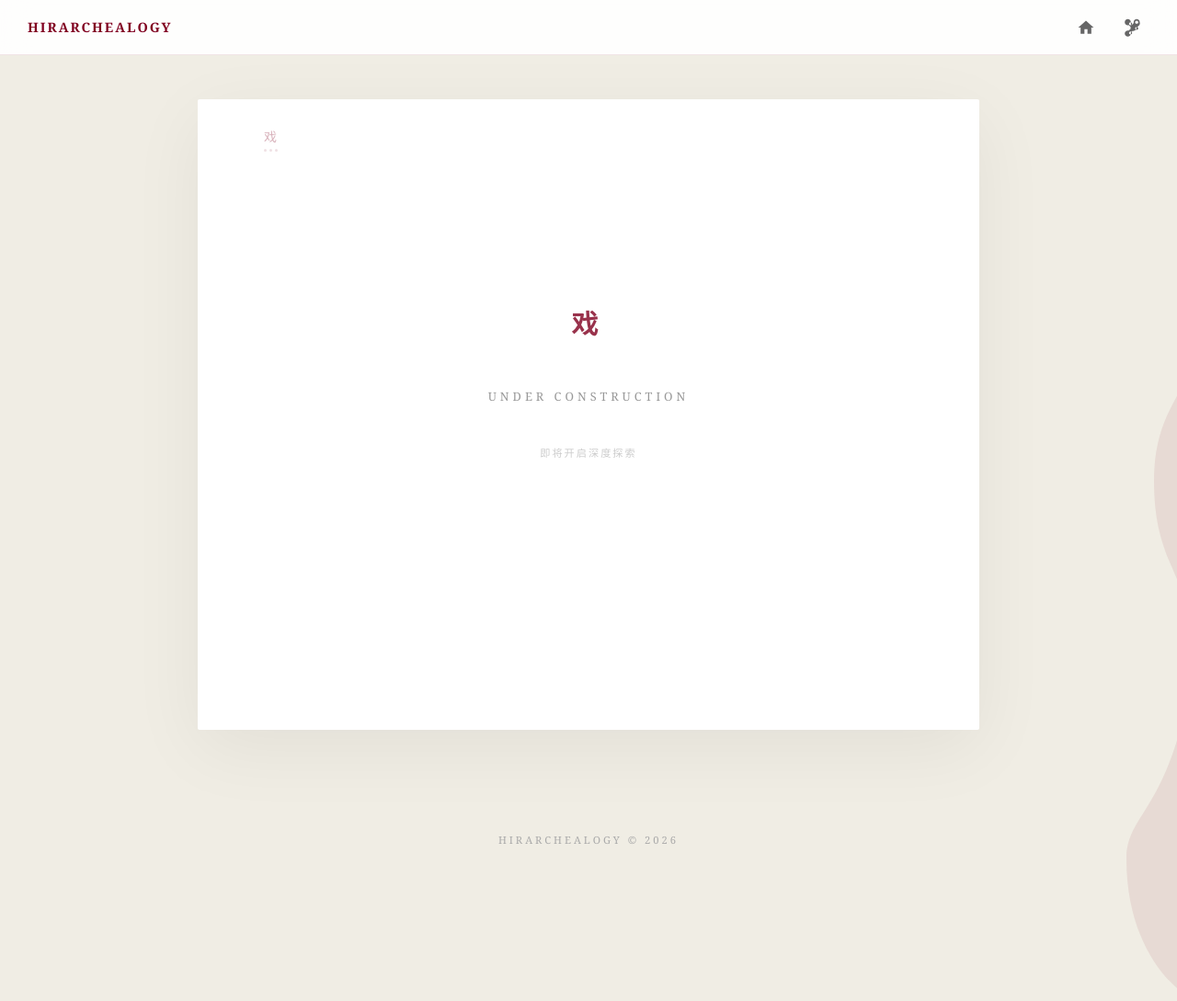
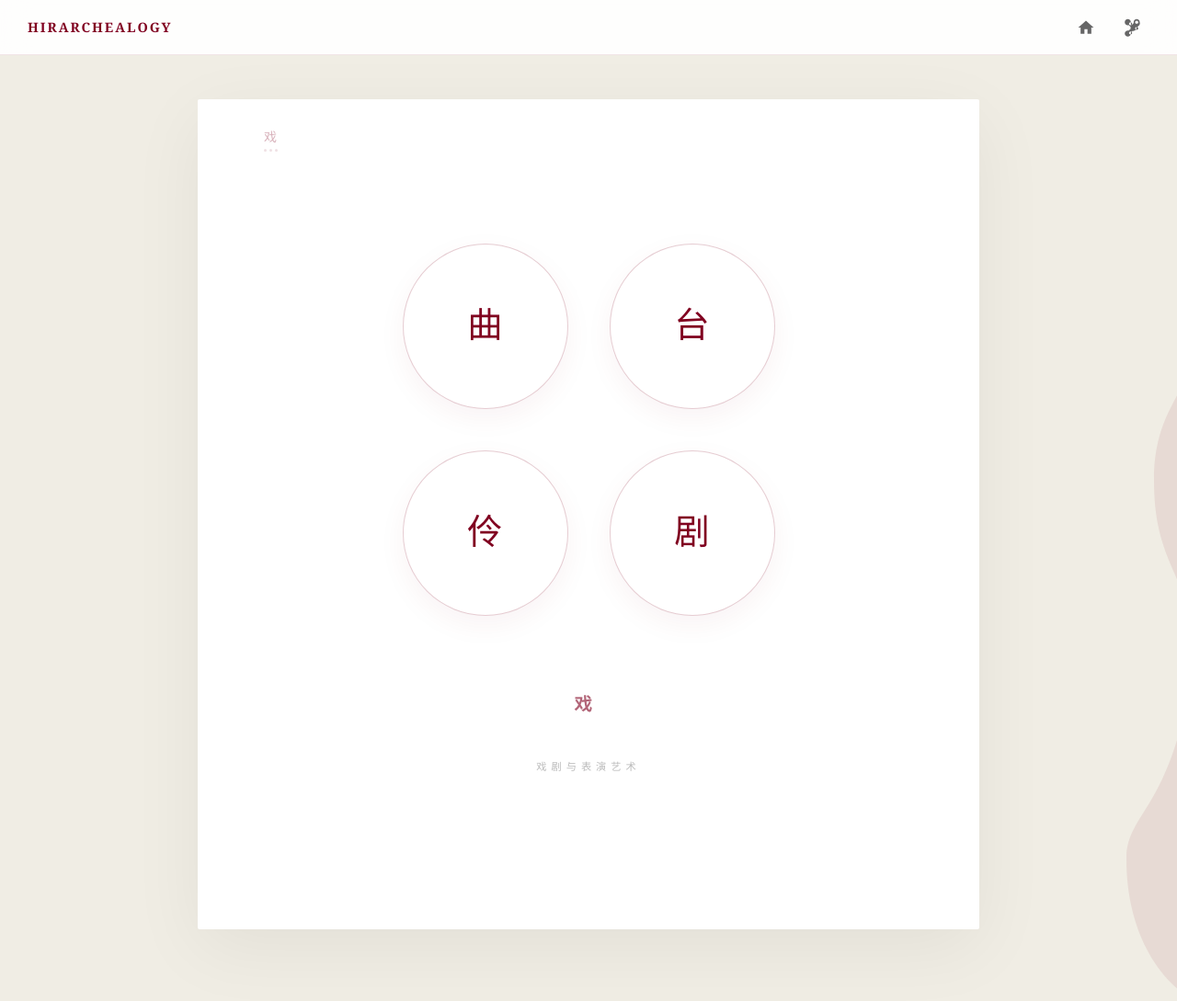
Before and after one commit to relHIGH/hirarchealogy, a Jekyll site: the page built from docs/戏/index.md, in a window 1280 px wide. Shown: the whole page at 92% size. Built offline with Jekyll 4.4.1, drawn with Linux system fonts in a browser that asks for light colours.

Commit message:
更新戏、饮、感主题的index页面布局

```diff
--- a/docs/戏/index.md
+++ b/docs/戏/index.md
@@ -2,8 +2,25 @@
 layout: default
 title: 戏
 ---
-<div style="height: 40vh; display: flex; flex-direction: column; justify-content: center; align-items: center; text-align: center;">
-  <h1 style="font-family: 'Songti SC', serif; letter-spacing: 8px; color: var(--accent); opacity: 0.8;">戏</h1>
-  <p style="font-size: 0.8rem; color: #999; letter-spacing: 4px;">UNDER CONSTRUCTION</p>
-  <div style="margin-top: 40px; color: #ccc; font-size: 0.7rem; letter-spacing: 2px;">即将开启深度探索</div>
+
+<div style="height: 60vh; display: flex; flex-direction: column; justify-content: center; align-items: center;">
+  <div class="orb-grid" style="max-width: 600px;">
+    <a href="{{ site.baseurl }}/docs/戏/曲/" class="portal-orb">
+      <div class="orb-title">曲</div>
+    </a>
+    <a href="{{ site.baseurl }}/docs/戏/台/" class="portal-orb">
+      <div class="orb-title">台</div>
+    </a>
+    <a href="{{ site.baseurl }}/docs/戏/伶/" class="portal-orb">
+      <div class="orb-title">伶</div>
+    </a>
+    <a href="{{ site.baseurl }}/docs/戏/剧/" class="portal-orb">
+      <div class="orb-title">剧</div>
+    </a>
+  </div>
+
+  <div style="margin-top: 80px; text-align: center;">
+    <h1 style="font-family: 'Songti SC', serif; letter-spacing: 12px; color: var(--accent); opacity: 0.6; font-size: 1.2rem;">戏</h1>
+    <p style="font-size: 0.7rem; color: #bbb; letter-spacing: 5px; text-transform: uppercase;">戏剧与表演艺术</p>
+  </div>
 </div>
```
Also changed, not shown: docs/感/index.md (+12 -4 lines), docs/饮/index.md (+12 -4 lines).
